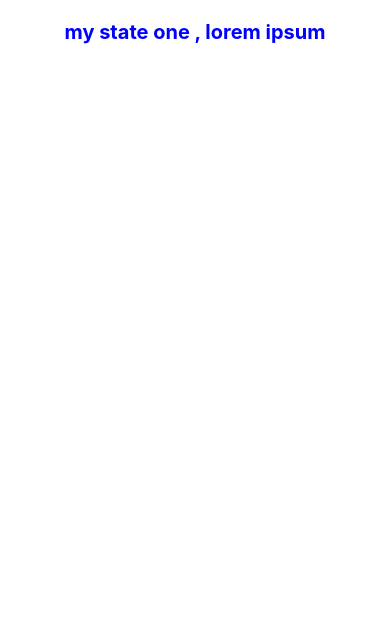
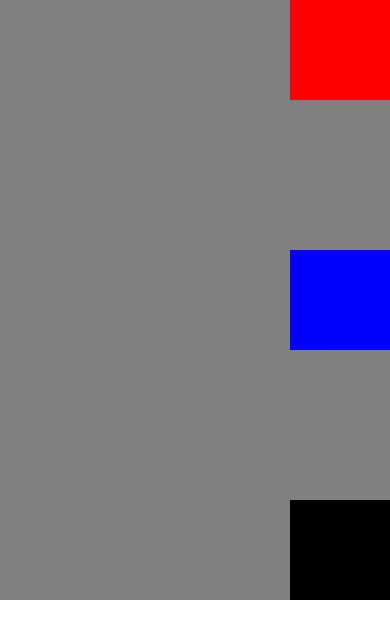
Before and after one commit to mamitiana/reactnativelearn, a React Native app: screen / in a window 390 px wide. Shown: the top 638 px of the page. Built offline with nearby package versions, Linux system fonts and the light colour scheme.

Commit message:
style steps

```diff
--- a/App.js
+++ b/App.js
@@ -1,20 +1,39 @@
-import React from 'react';
-import { StyleSheet, Text, View } from 'react-native';
-import PresentationalComponent from './components/PresentationalComponent'
+import React, { Component } from 'react'
+import { View, StyleSheet } from 'react-native'
 
+const App = (props) => {
+   return (
+      <View style = {styles.container}>
+         <View style = {styles.redbox} />
+         <View style = {styles.bluebox} />
+         <View style = {styles.blackbox} />
+      </View>
+   )
+}
 
-export default class App extends React.Component {
+export default App
 
-  state = {
-    myState1: 'my state one , lorem ipsum'
-  }
-
-  updateState = () => this.setState({myState1 : 'niova ny states'})
-   render() {
-      return (
-        <View>
-        <PresentationalComponent myState1 = {this.state.myState1}  updateState = {this.updateState} />
-        </View>
-      );
-   }
-}
+const styles = StyleSheet.create ({
+   container: {
+      flexDirection: 'column',
+      justifyContent: 'space-between',
+      alignItems: 'flex-end',
+      backgroundColor: 'grey',
+      height: 600
+   },
+   redbox: {
+      width: 100,
+      height: 100,
+      backgroundColor: 'red'
+   },
+   bluebox: {
+      width: 100,
+      height: 100,
+      backgroundColor: 'blue'
+   },
+   blackbox: {
+      width: 100,
+      height: 100,
+      backgroundColor: 'black'
+   },
+})
```
